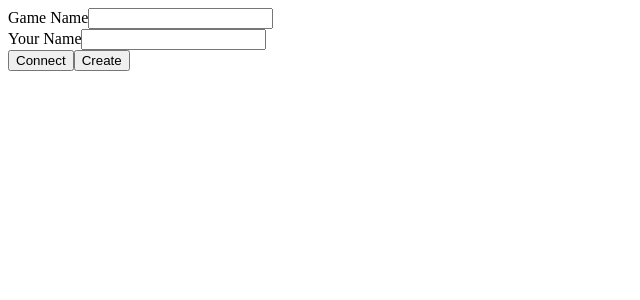
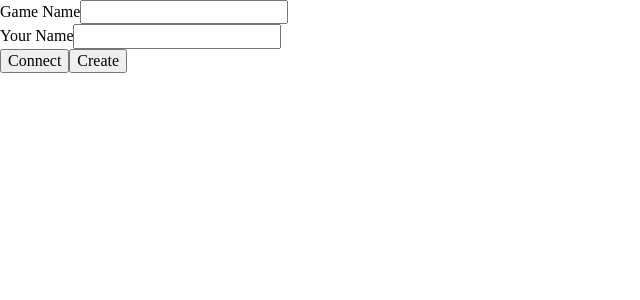
Before and after one commit to SperWalas/caracole, a Next.js app: page / in a window 1280 px wide. Shown: the top 300 px of the page, without its empty margins (0-640 px from the left). Built offline with nearby package versions, Linux system fonts and the light colour scheme; no server answers.

Commit message:
Add css normalize

```diff
--- a/pages/_app.js
+++ b/pages/_app.js
@@ -1,6 +1,13 @@
+import React from 'react';
 import App from 'next/app';
-import React from 'react';
+import { normalize } from 'polished';
 import io from 'socket.io-client';
+import { createGlobalStyle } from 'styled-components';
+
+// Override global style to avoid Story height to be 100% of the screen height
+const GlobalStyle = createGlobalStyle`
+  ${normalize()};
+`;
 
 class MyApp extends App {
   constructor() {
@@ -33,7 +40,12 @@ class MyApp extends App {
 
   render() {
     const { Component, pageProps } = this.props;
-    return <Component {...pageProps} socket={this.state.socket} />;
+    return (
+      <>
+        <GlobalStyle />
+        <Component {...pageProps} socket={this.state.socket} />
+      </>
+    );
   }
 }
 
```
